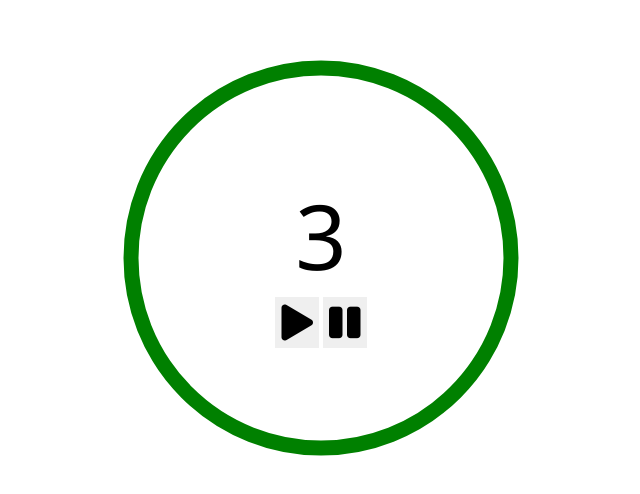
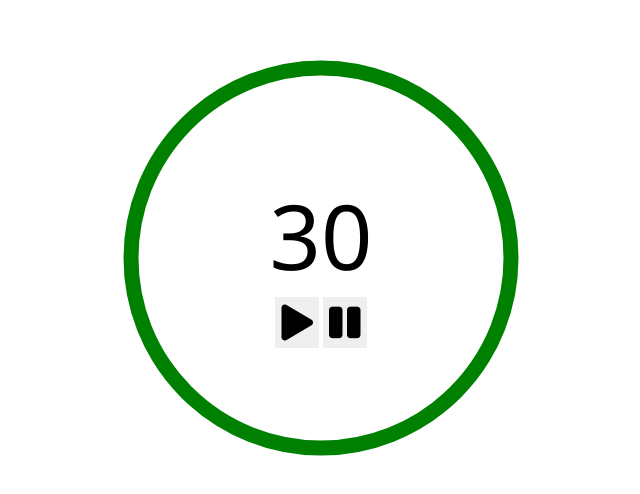
Before and after one commit to Khush-Ramdev/timer, a plain HTML site: page index.html in a window 1280 px wide. Shown: the part 148-642 px from the top of the page, without its empty margins (319-959 px from the left). Drawn offline with Linux system fonts and the light colour scheme.

Commit message:
changed initial time to 30 secs

```diff
--- a/index.html
+++ b/index.html
@@ -11,7 +11,7 @@
   <body style="display: flex; height: 100vh; justify-content: center;">
     <div class="timer">
         <div class="controls">
-          <input id="duration" value="3" />
+          <input id="duration" value="30" />
           <div>
             <button id="start"><i class="fas fa-play"></i></button>
             <button id="pause"><i class="fas fa-pause"></i></button>
```
